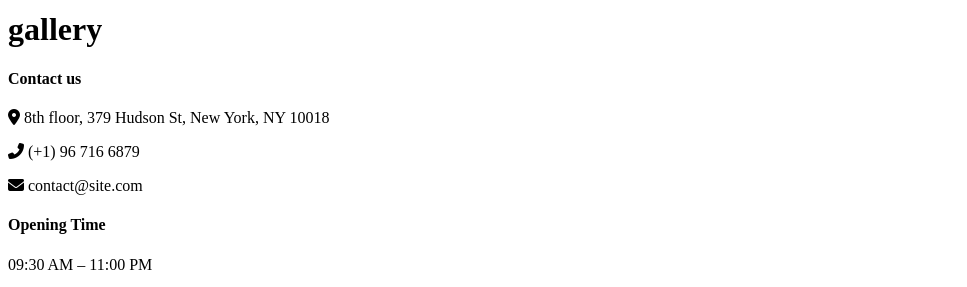
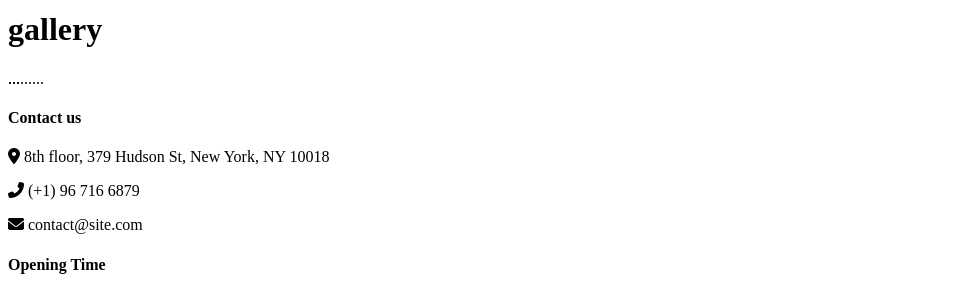
Before and after one commit to TranexTrane/pato-eval, a website: page src/gallery.html in a window 1280 px wide. Shown: the part 162-449 px from the top of the page, without its empty margins (0-967 px from the left). Drawn offline with nearby package versions, Linux system fonts and the light colour scheme; files that its build step writes are made by us from their sources.

Commit message:
Push gallery

```diff
--- a/src/css/styles.scss
+++ b/src/css/styles.scss
@@ -17,3 +17,5 @@
 @import 'layout/sidebar';
 
 @import 'pages/home';
+@import 'pages/gallery';
+@import 'pages/contact';
--- a/src/gallery.html
+++ b/src/gallery.html
@@ -52,12 +52,17 @@
           </div>
         </div>
       </div>
-
       </nav>
       <div class="header-txt">
         <h1 class="white">gallery</h1>
       </div>
     </header>
+    <div class="grid">
+      <div class="grid-item">...</div>
+      <div class="grid-item grid-item--width2">...</div>
+      <div class="grid-item">...</div>
+      ...
+    </div>
   <footer class="footer">
   <div class="footer-top">
     <div class="wrapper">
@@ -100,7 +105,7 @@
   <script src="js/jquery.magnific-popup.min.js"></script>
   <!-- Isotop Js -->
   <script src="https://unpkg.com/isotope-layout@3/dist/isotope.pkgd.min.js"></script>
-  <script src="js/"></script>
+  <script src="js/isotop.min.js"></script>
   <!-- Js de Base -->
   <script src="js/myJs.min.js"></script>
 </body>
--- a/src/js/myJs.js
+++ b/src/js/myJs.js
@@ -63,3 +63,9 @@ var swiper = new Swiper('.swiper-container', {
       close.addEventListener('click', function() {
         burger.classList.remove("active");
   });
+
+  $('.grid').isotope({
+    // options
+    itemSelector: '.grid-item',
+    layoutMode: 'fitRows'
+  });
```
Also changed, not shown: src/css/pages/_gallery.scss (added).
